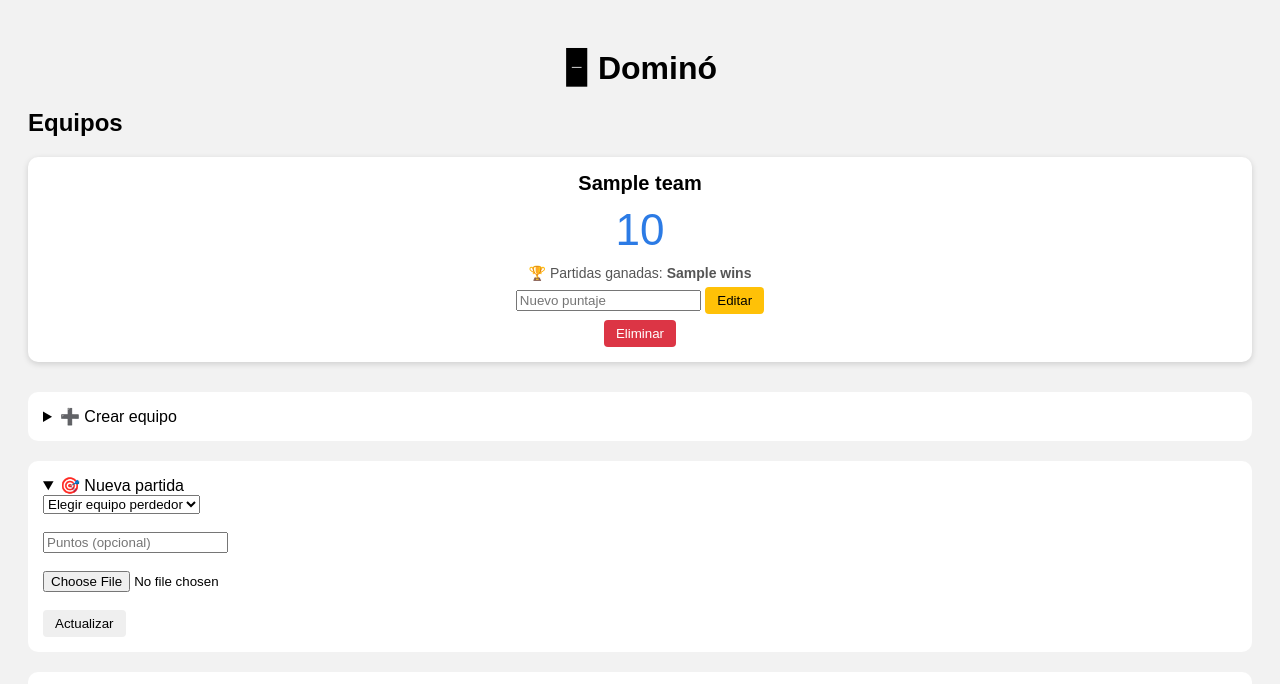
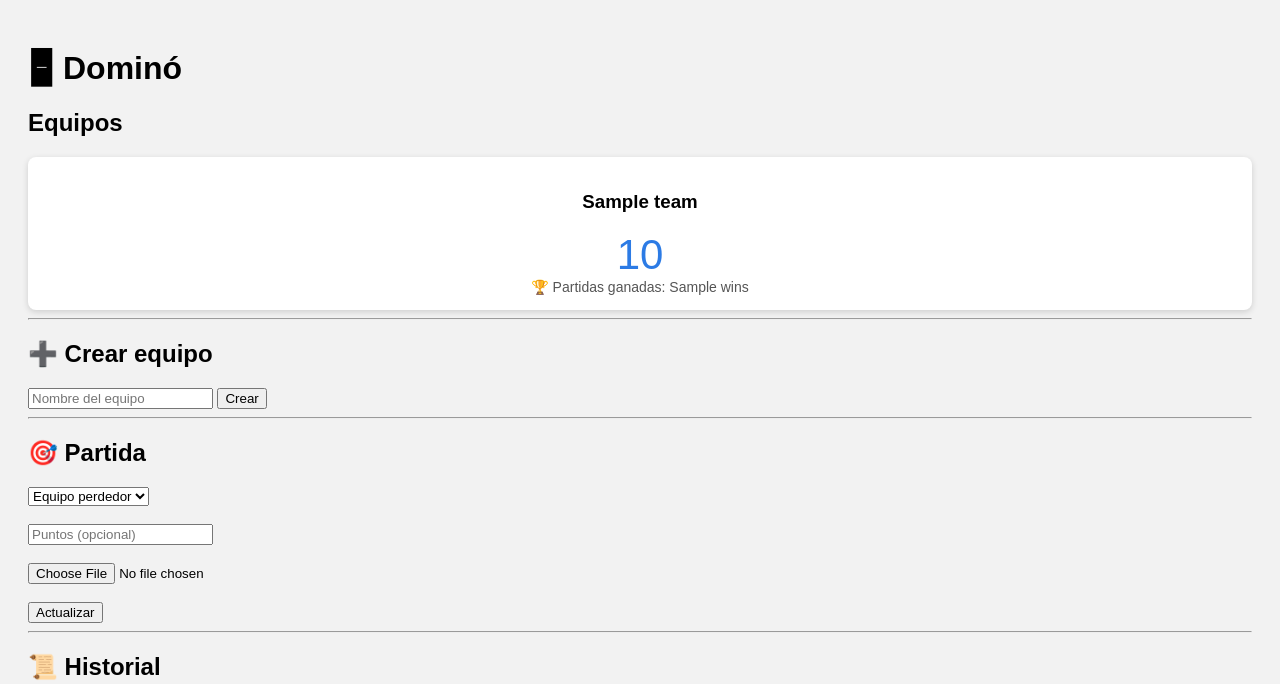
Before and after one commit to abrahamramost01-netizen/dmie, a Flask app: page / in a window 1280 px wide. Shown: the top 684 px of the page. Run offline with Flask 3, Linux system fonts and the light colour scheme; a database or web service that is not in the repository returns one stand-in record (values such as "Sample title"); some libraries are stand-ins or nearby versions; grey boxes are pictures that could not be loaded.

Commit message:
Update index.html

```diff
--- a/templates/index.html
+++ b/templates/index.html
@@ -6,90 +6,44 @@
 
 <style>
 body {
-    font-family: Arial, sans-serif;
+    font-family: Arial;
     background: #f2f2f2;
     padding: 20px;
 }
 
-h1 {
-    text-align: center;
+.teams {
+    display: grid;
+    grid-template-columns: repeat(auto-fit, minmax(220px, 1fr));
+    gap: 15px;
 }
 
-/* ================= EQUIPOS ================= */
-.teams {
-    display: grid;
-    grid-template-columns: repeat(auto-fit, minmax(240px, 1fr));
-    gap: 15px;
-    margin-bottom: 30px;
+.team {
+    background: white;
+    padding: 15px;
+    border-radius: 8px;
+    text-align: center;
+    box-shadow: 0 2px 6px rgba(0,0,0,.15);
+    transition: transform .3s, background .3s;
 }
 
-.team-card {
-    background: white;
-    border-radius: 10px;
-    padding: 15px;
-    text-align: center;
-    box-shadow: 0 2px 6px rgba(0,0,0,.15);
-    transition: transform .3s, box-shadow .3s;
-}
-
-.team-card:hover {
-    transform: scale(1.02);
-}
-
-/* GANADOR */
 .winner {
-    border: 3px solid gold;
-    animation: glow 1.2s infinite alternate;
+    background: #d4edda;
+    animation: glow 1s infinite alternate;
 }
 
 @keyframes glow {
-    from { box-shadow: 0 0 10px gold; }
-    to   { box-shadow: 0 0 25px orange; }
+    from { box-shadow: 0 0 5px #28a745; }
+    to   { box-shadow: 0 0 20px #28a745; }
 }
 
-.team-name {
-    font-size: 20px;
-    font-weight: bold;
+.points {
+    font-size: 42px;
+    color: #2c7be5;
 }
 
-.team-points {
-    font-size: 44px;
-    color: #2c7be5;
-    margin: 10px 0;
-}
-
-.team-wins {
+.wins {
     font-size: 14px;
     color: #555;
-}
-
-/* ================= BOTONES ================= */
-.team-actions form {
-    margin-top: 6px;
-}
-
-button {
-    padding: 6px 12px;
-    border: none;
-    border-radius: 4px;
-    cursor: pointer;
-}
-
-.edit {
-    background: #ffc107;
-}
-
-.delete {
-    background: #dc3545;
-    color: white;
-}
-
-/* ================= SECCIONES ================= */
-details {
-    background: white;
-    padding: 15px;
-    border-radius: 10px;
-    margin-bottom: 20px;
 }
 </style>
 </head>
@@ -98,87 +52,54 @@ details {
 
 <h1>🁢 Dominó</h1>
 
-<!-- ================= EQUIPOS ================= -->
 <h2>Equipos</h2>
-
 <div class="teams">
 {% for t in teams %}
-    <div class="team-card {% if t[2] == 0 and t[3] > 0 %}winner{% endif %}">
-        <div class="team-name">{{ t[1] }}</div>
-
-        <div class="team-points">{{ t[2] }}</div>
-
-        <div class="team-wins">
-            🏆 Partidas ganadas: <strong>{{ t[3] }}</strong>
-        </div>
-
-        <div class="team-actions">
-            <!-- EDITAR PUNTOS -->
-            <form method="post" action="/edit_team_points"
-                  onsubmit="return confirm('¿Cambiar puntos manualmente?');">
-                <input type="hidden" name="team_id" value="{{ t[0] }}">
-                <input type="number" name="points" placeholder="Nuevo puntaje" required>
-                <button class="edit">Editar</button>
-            </form>
-
-            <!-- ELIMINAR -->
-            <form method="post" action="/delete_team"
-                  onsubmit="return confirm('¿Eliminar este equipo y su historial?');">
-                <input type="hidden" name="team_id" value="{{ t[0] }}">
-                <button class="delete">Eliminar</button>
-            </form>
-        </div>
-    </div>
+<div class="team {% if t[2] >= win_points %}winner{% endif %}">
+    <h3>{{ t[1] }}</h3>
+    <div class="points">{{ t[2] }}</div>
+    <div class="wins">🏆 Partidas ganadas: {{ t[3] }}</div>
+</div>
 {% endfor %}
 </div>
 
-<!-- ================= CREAR EQUIPO ================= -->
-<details>
-<summary>➕ Crear equipo</summary>
+<hr>
+
+<h2>➕ Crear equipo</h2>
 <form method="post" action="/add_team">
-    <input name="name" placeholder="Nombre del equipo" required>
+    <input name="name" required placeholder="Nombre del equipo">
     <button>Crear</button>
 </form>
-</details>
 
-<!-- ================= PARTIDA ================= -->
-<details open>
-<summary>🎯 Nueva partida</summary>
+<hr>
 
-<form method="post"
-      action="/add_match"
-      enctype="multipart/form-data">
+<h2>🎯 Partida</h2>
+<form method="post" action="/add_match" enctype="multipart/form-data">
+    <select name="team_id" required>
+        <option value="">Equipo perdedor</option>
+        {% for t in teams %}
+        <option value="{{ t[0] }}">{{ t[1] }}</option>
+        {% endfor %}
+    </select><br><br>
 
-    <select name="team_id" required>
-        <option value="">Elegir equipo perdedor</option>
-        {% for t in teams %}
-            <option value="{{ t[0] }}">{{ t[1] }}</option>
-        {% endfor %}
-    </select>
+    <input type="number" name="points" placeholder="Puntos (opcional)"><br><br>
 
-    <br><br>
-
-    <!-- OPCIONAL -->
-    <input type="number" name="points" placeholder="Puntos (opcional)">
-
-    <br><br>
-
-    <!-- FOTO -->
-    <input type="file" name="image" accept="image/*">
-
-    <br><br>
+    <input type="file" name="image" accept="image/*"><br><br>
 
     <button>Actualizar</button>
 </form>
-</details>
 
-<!-- ================= HISTORIAL ================= -->
-<details>
-<summary>📜 Historial</summary>
+<hr>
+
+<h2>📜 Historial</h2>
 {% for m in matches %}
-    <p>Equipo <strong>{{ m[1] }}</strong> +{{ m[2] }} puntos</p>
+<p>
+    {{ m[1] }} +{{ m[2] }}
+    {% if m[4] %}
+        <br><img src="/{{ m[4] }}" width="120">
+    {% endif %}
+</p>
 {% endfor %}
-</details>
 
 </body>
 </html>
```
